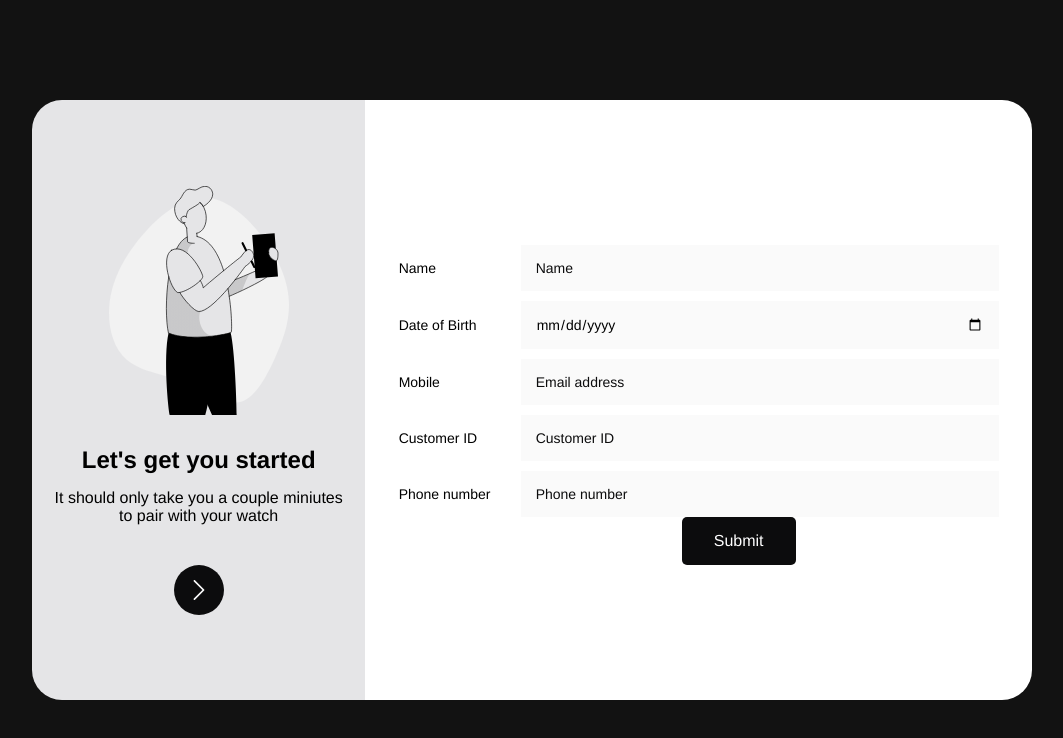
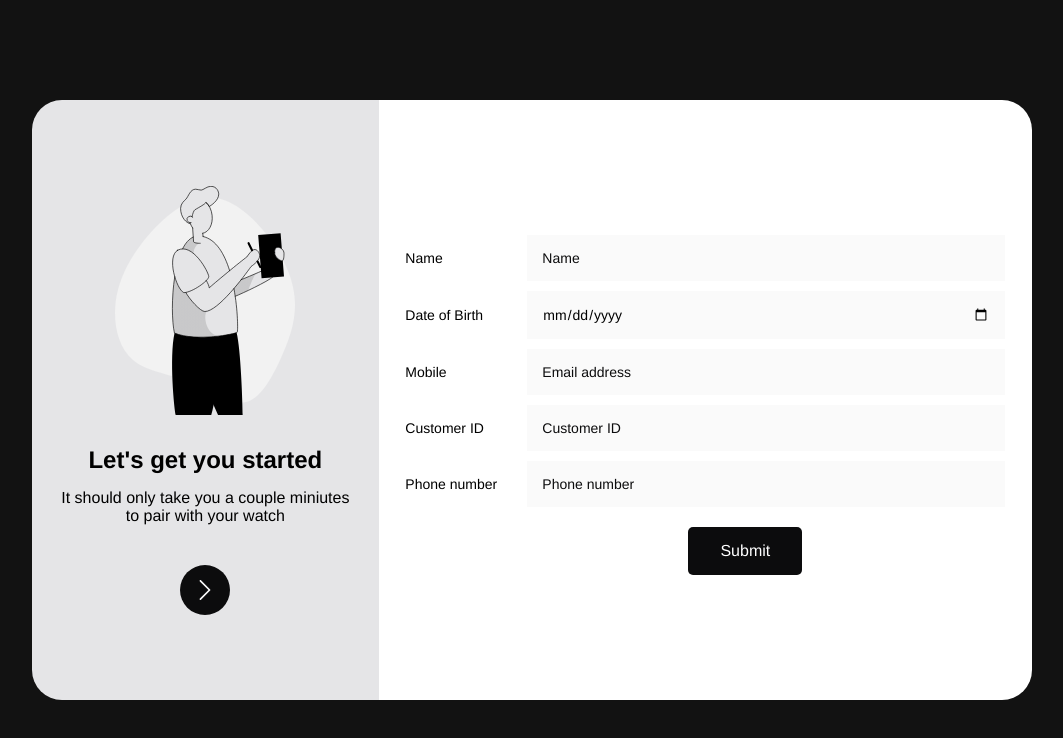
Before and after one commit to Supamaero/React-form, a React app: page / in a window 1280 px wide. Shown: the whole page, without its empty margins (108-1171 px from the left). Built offline with nearby package versions, Linux system fonts and the light colour scheme.

Commit message:
new update

```diff
--- a/src/App.css
+++ b/src/App.css
@@ -30,34 +30,27 @@
     align-items: center;
     justify-content: center;
     flex-direction: column;
-
+    padding:20px;
 }
 
 
 .avatar{
-   /* outline: 2px solid black; */
-
    background-size: cover;
    height:180px;
    width:180px;
-
    margin-bottom:80px;
 
 
 }
 
 .text{
-    /* border:2px solid black; */
     margin-bottom:15px;
-    /* color:#fff; */
+    text-align: center;
 }
 
 .paragraph{
-    /* border:2px solid black; */
     margin-bottom:40px;
     text-align: center;
-    /* color:#fff; */
-
 }
 
 .icon{
@@ -81,9 +74,9 @@
     align-items:center;
     flex: 2;
      background-color:white;
-     /* background-color: salmon; */
     border-radius: 0px 30px 30px 0px;
     flex-direction: column;
+    padding:20px;
 }
 
 .form{
@@ -154,6 +147,7 @@ border:1px solid #d2d2d2;
   text-decoration: none;
   display: inline-block;
   font-size: 16px;
+  margin-top:20px;
   margin-right:20px;
   border-radius: 5px;
   margin-left:100px;
```
